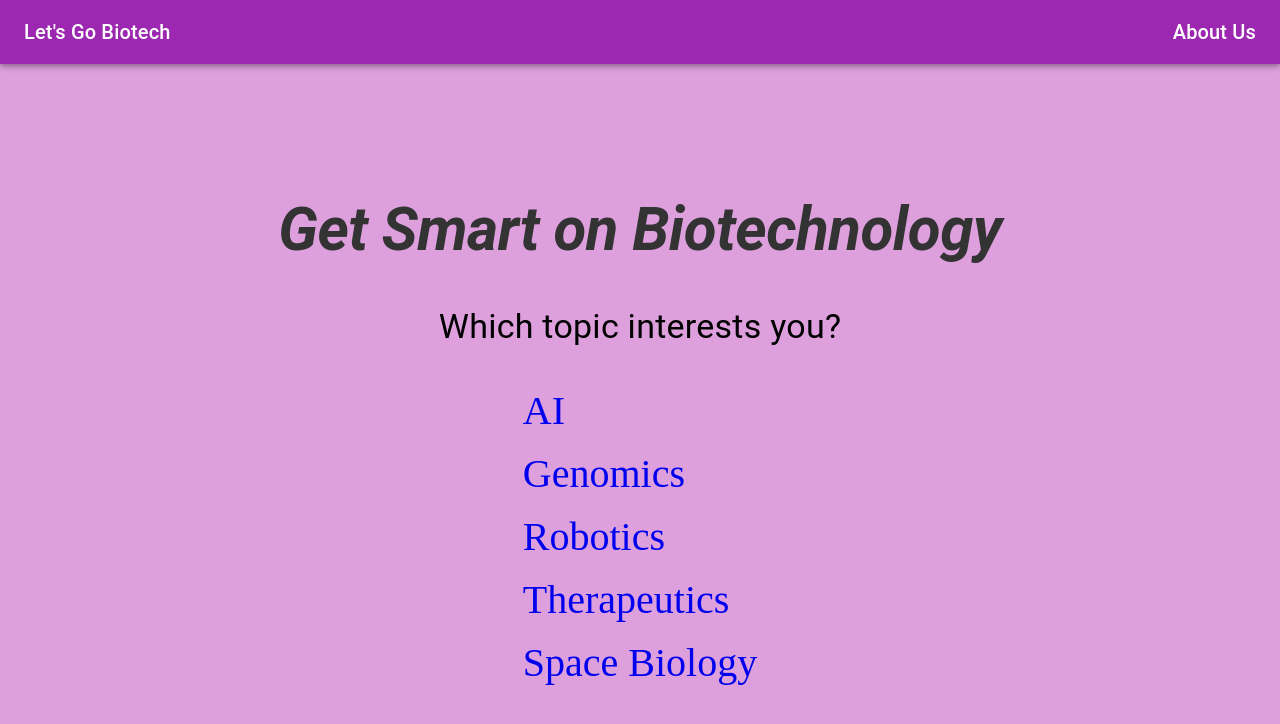
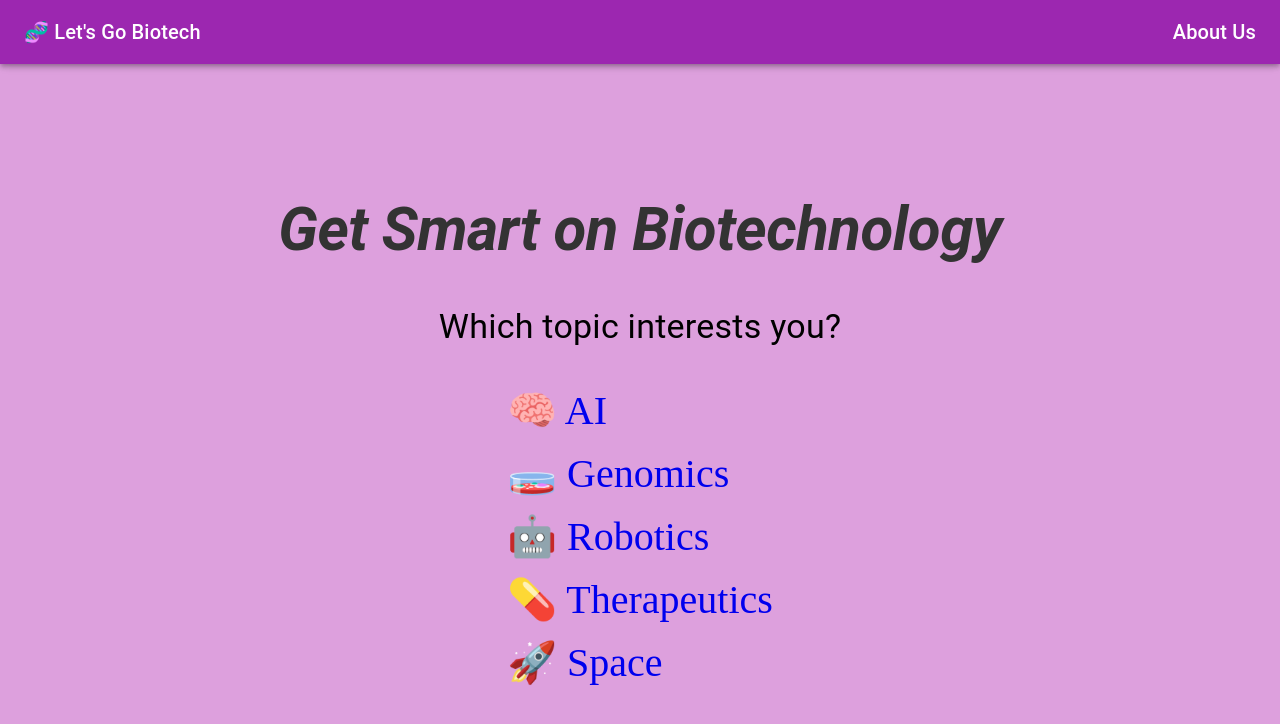
Before and after one commit to rohanrobinson/lgb, a Next.js app: page / in a window 1280 px wide. Shown: the top 724 px of the page. Built offline with nearby package versions, Linux system fonts and the light colour scheme.

Commit message:
main topic changes

```diff
--- a/src/pages/about-us.js
+++ b/src/pages/about-us.js
@@ -33,7 +33,7 @@ export default function AboutUs() {
         </Toolbar>
       </AppBar>
 
-        <b><a href="https://rohanrobinson.github.io" target="_blank">Our Purpose</a></b>
+        <b><a href="https://rohanrobinson.github.io" target="_blank">Purpose</a></b>
 
       <Box sx={{
         display: 'flex',
@@ -45,7 +45,8 @@ export default function AboutUs() {
 
               <p className={styles.aboutUsText}>
                          Alot of knowledge about biology is found inside of research papers. <br />
-                         Let's Go Biotech's mission is to make research papers easy to master so that you can build solutions to important problems.
+                         We make these research papers less dry and fun to engage with. <br />
+                         We do this, so that you (yes, you the reader) can build solutions to important problems facing our species and planet.
               </p>
 
             <Button
--- a/src/pages/index.js
+++ b/src/pages/index.js
@@ -8,26 +8,9 @@ import { useRouter } from 'next/router';
 export default function Home() {
 
   const router = useRouter();
-
-  const [showPaper1, setShowPaper1] = useState(false);
-  const [showPaper2, setShowPaper2] = useState(false);
-  const [showPaper3, setShowPaper3] = useState(false);
-
-  const paperNames = ['AI predicts chemicals’ smells from their structures', 'Previously unknown pathway for lipid biosynthesis discovered', 'Epitope editing enables targeted immunotherapy of acute myeloid leukaemia' ];
+  const goToAboutUsPage = () => { router.push('/about-us'); }
 
 
-  const seeAboutUs = () => { router.push('/about-us'); }
-
-  useEffect( () => {
-
-      let arr = paperNames.length;
-      const defaultPaperNum = arr[(Math.floor(Math.random() * arr.length))];
-
-      if (defaultPaperNum === 1) { setShowPaper1(true); }
-      if (defaultPaperNum === 2) {  setShowPaper2(true); }
-      if (defaultPaperNum === 3) { setShowPaper3(true); }
-
-    }, []);
 
 
     return (
@@ -48,9 +31,9 @@ export default function Home() {
         <AppBar position="fixed" color="secondary">
           <Toolbar>
             <Typography variant="h6" component="div" sx={{ flexGrow: 1 }}>
-              Let's Go Biotech
+            🧬 Let's Go Biotech
             </Typography>
-            <Typography variant="h6" component="div" sx={{ flexGrow: 0 }} className={styles.cursorPointer} onClick={seeAboutUs}>
+            <Typography variant="h6" component="div" sx={{ flexGrow: 0 }} className={styles.cursorPointer} onClick={goToAboutUsPage}>
               About Us
             </Typography>
           </Toolbar>
@@ -76,45 +59,70 @@ export default function Home() {
           variant="contained"
           color="success"
           size="large"
-          href="/past-papers"
+          href={{
+            pathname: '/past-papers',
+            query: {
+               topicSelected: 'AI'
+            }
+        }}
           >
-            <span className={styles.topicsTextLarge}>AI</span>
+            <span className={styles.topicsTextLarge}>🧠 AI</span>
           </Link>
 
           <Link
           variant="contained"
           color="success"
           size="large"
-          href="/past-papers"
+          href={{
+            pathname: '/past-papers',
+            query: {
+               topicSelected: 'Genomics'
+            }
+        }}
           >
-            <span className={styles.topicsTextLarge}>Genomics</span>
+            <span className={styles.topicsTextLarge}>🧫 Genomics</span>
           </Link>
 
           <Link
           variant="contained"
           color="success"
           size="large"
-          href="#"
+          href={{
+            pathname: '/past-papers',
+            query: {
+              topicSelected: 'Robotics'
+            }
+          }}
           >
-            <span className={styles.topicsTextLarge}>Robotics</span>
+            <span className={styles.topicsTextLarge}>🤖 Robotics</span>
           </Link>
 
           <Link
           variant="contained"
           color="success"
           size="large"
-          href="#"
+          href={{
+            pathname: '/past-papers',
+            query: {
+              topicSelected: 'Therapeutics'
+            }
+          }}
           >
-            <span className={styles.topicsTextLarge}>Therapeutics</span>
+            <span className={styles.topicsTextLarge}>💊 Therapeutics</span>
           </Link>
 
           <Link
           variant="contained"
           color="success"
           size="large"
-          href="#"
+          href={{
+            pathname: '/past-papers',
+            query: {
+              topicSelected: 'Space'
+            }
+          }}
           >
-            <span className={styles.topicsTextLarge}>Space Biology</span>
+            <span className={styles.topicsTextLarge}>🚀 Space</span>
           </Link>
 
         </div>
```
Also changed, not shown: src/pages/past-papers.js (+33 -11 lines).
